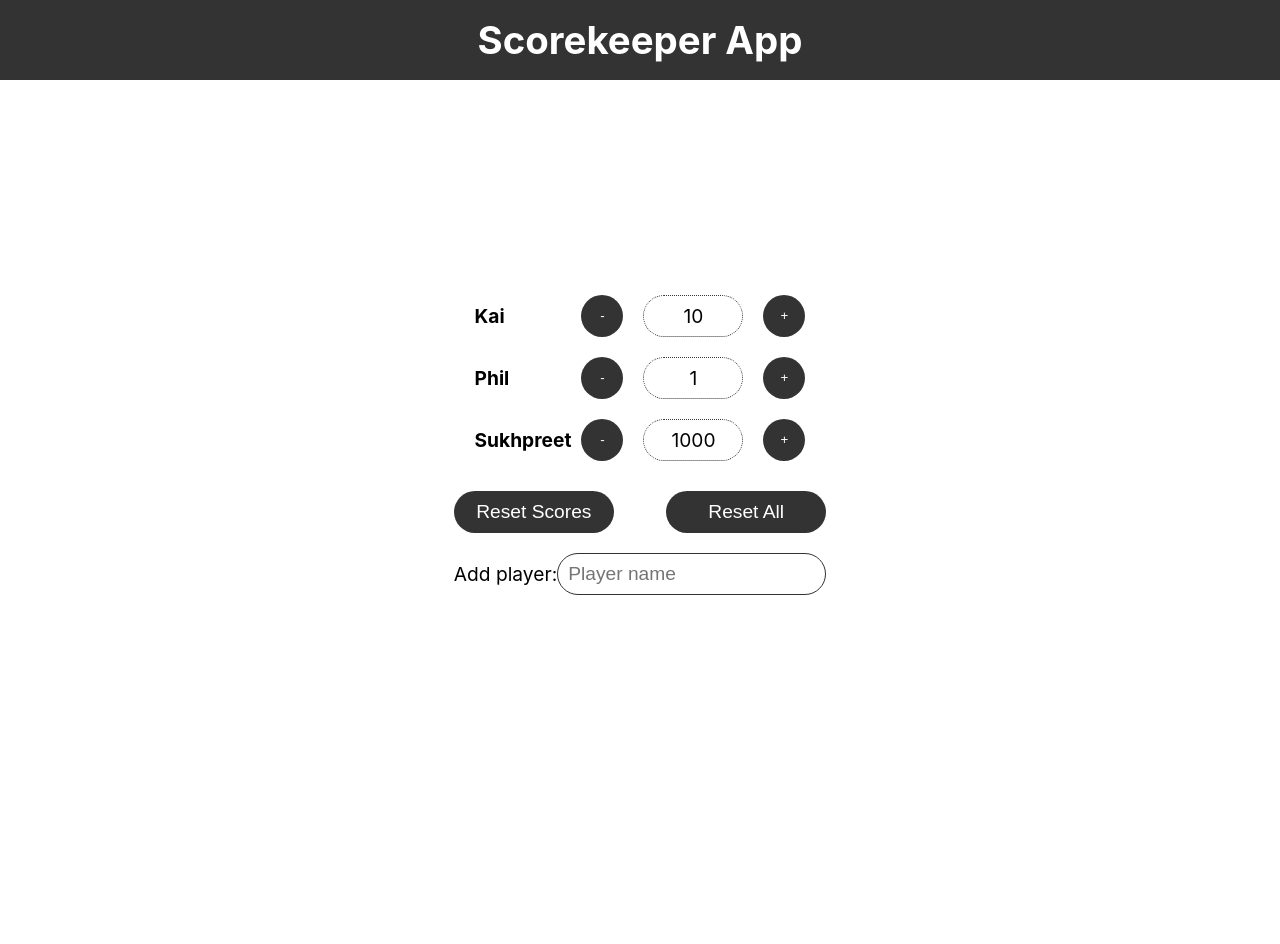
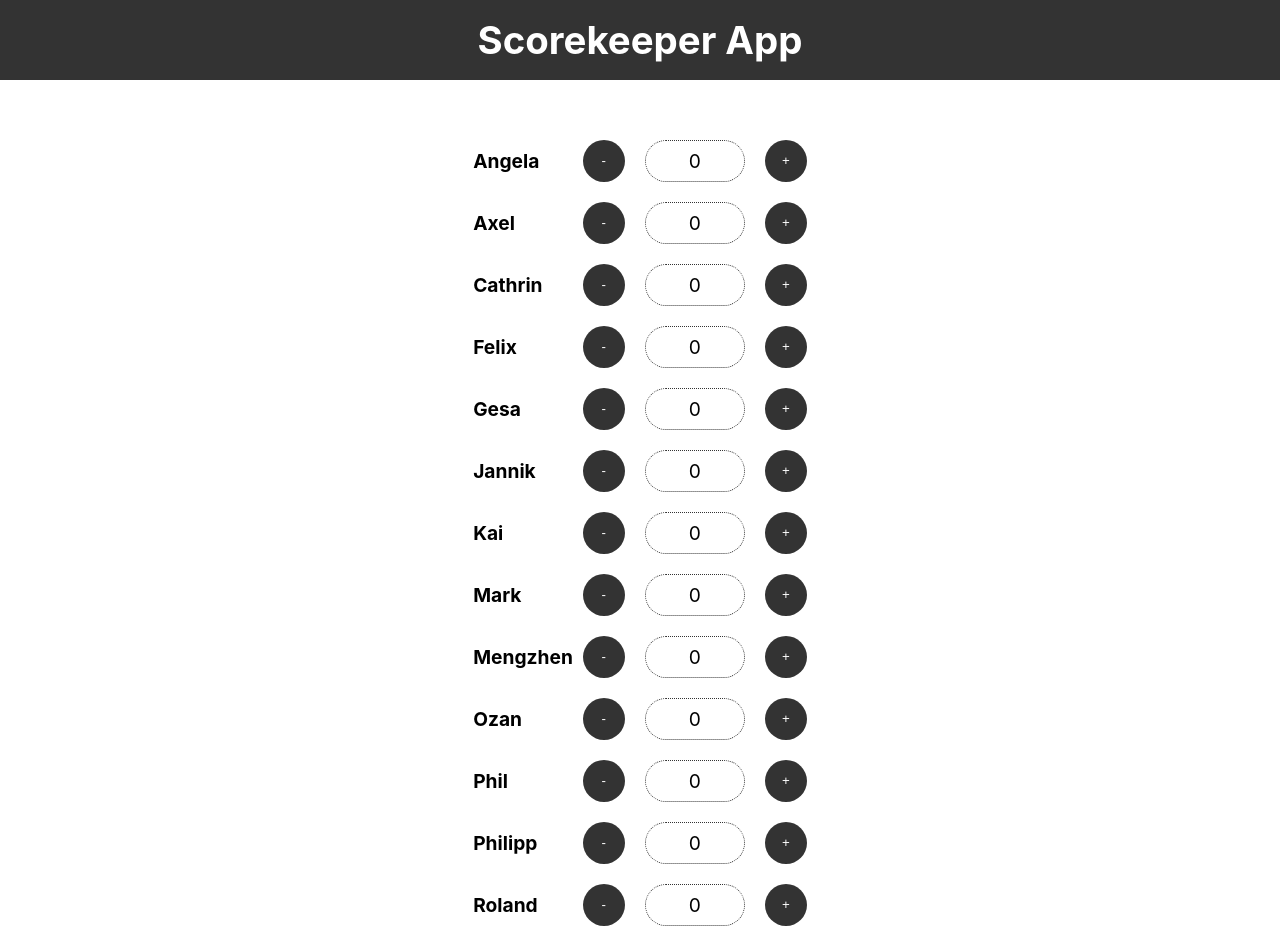
Before and after one commit to philmetscher/scorekeeper-app, a React (Create React App) app: page / in a window 1280 px wide. Shown: the top 944 px of the page. Before the commit the page ends 800 px from the top, so only its background shows below. Built offline with nearby package versions, Linux system fonts and the light colour scheme.

Commit message:
add initial Players to the list and iterate them into the list

```diff
--- a/src/App.js
+++ b/src/App.js
@@ -1,9 +1,15 @@
+import { useState } from "react";
+
 import styled from "styled-components";
 import Player from "./components/player/Player";
 import Button from "./components/Button";
 import PlayerForm from "./components/playerform/PlayerForm";
 
+import { initialPlayerList } from "./db.js";
+
 function App() {
+  const [players, setPlayers] = useState(initialPlayerList);
+
   return (
     <AppContainer>
       <AppHeader>
@@ -11,9 +17,9 @@ function App() {
       </AppHeader>
       <AppMain>
         <PlayerList>
-          <Player name={"Kai"} score={10} setScore={() => {}} />
-          <Player name={"Phil"} score={1} setScore={() => {}} />
-          <Player name={"Sukhpreet"} score={1000} setScore={() => {}} />
+          {players.map(({ id, name, score }) => (
+            <Player key={id} name={name} score={score} setScore={() => {}} />
+          ))}
         </PlayerList>
         <ButtonGroup>
           <Button>Reset Scores</Button>
--- /dev/null
+++ b/src/db.js
@@ -0,0 +1,22 @@
+const initialPlayerList = [
+  { id: "Angela01", name: "Angela", score: 0 },
+  { id: "Axel01", name: "Axel", score: 0 },
+  { id: "Cathri01", name: "Cathrin", score: 0 },
+  { id: "Felix01", name: "Felix", score: 0 },
+  { id: "Gesa01", name: "Gesa", score: 0 },
+  { id: "Jannik01", name: "Jannik", score: 0 },
+  { id: "Kai01", name: "Kai", score: 0 },
+  { id: "Mark01", name: "Mark", score: 0 },
+  { id: "Mengzhen01", name: "Mengzhen", score: 0 },
+  { id: "Ozan01", name: "Ozan", score: 0 },
+  { id: "Phil01", name: "Phil", score: 0 },
+  { id: "Philipp01", name: "Philipp", score: 0 },
+  { id: "Roland01", name: "Roland", score: 0 },
+  { id: "Sebastian01", name: "Sebastian", score: 0 },
+  { id: "Stefan01", name: "Stefan", score: 0 },
+  { id: "Sukhpreet01", name: "Sukhpreet", score: 0 },
+  { id: "Thomas01", name: "Thomas", score: 0 },
+  { id: "Thu01", name: "Thu", score: 0 },
+];
+
+export { initialPlayerList };
```
